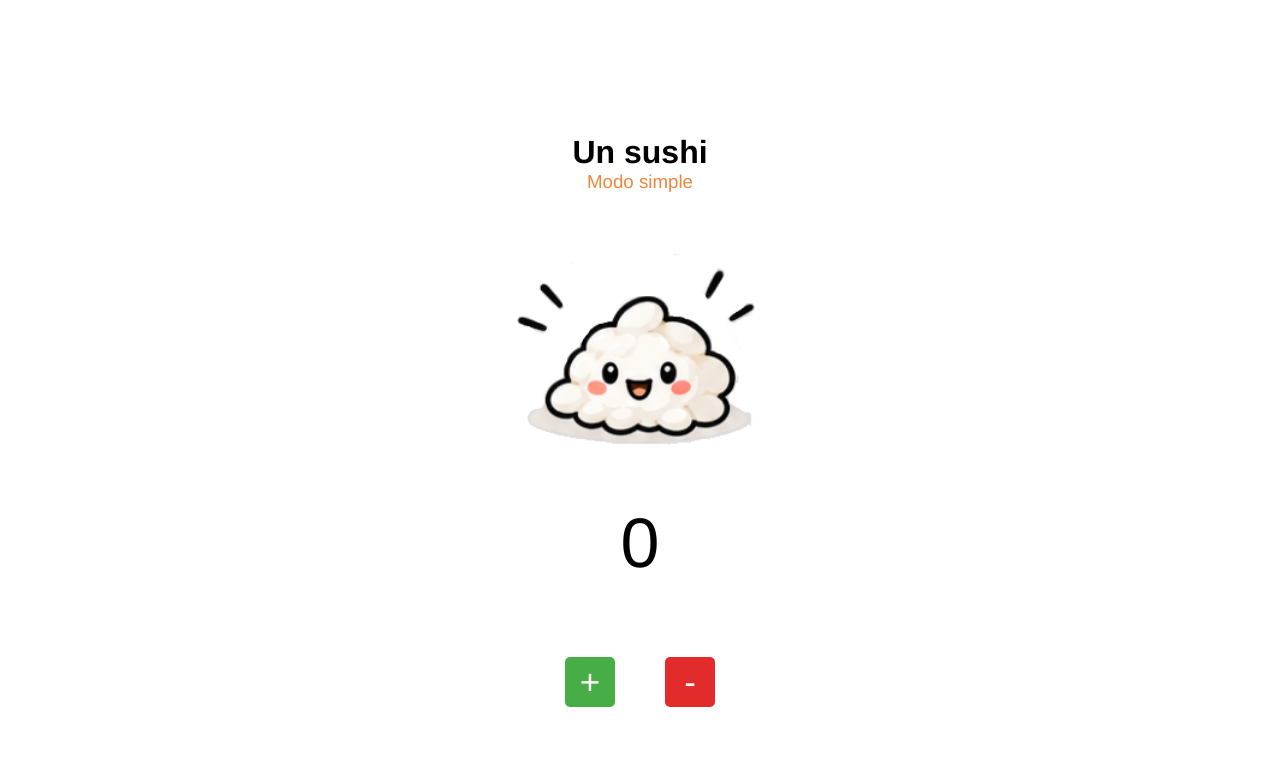
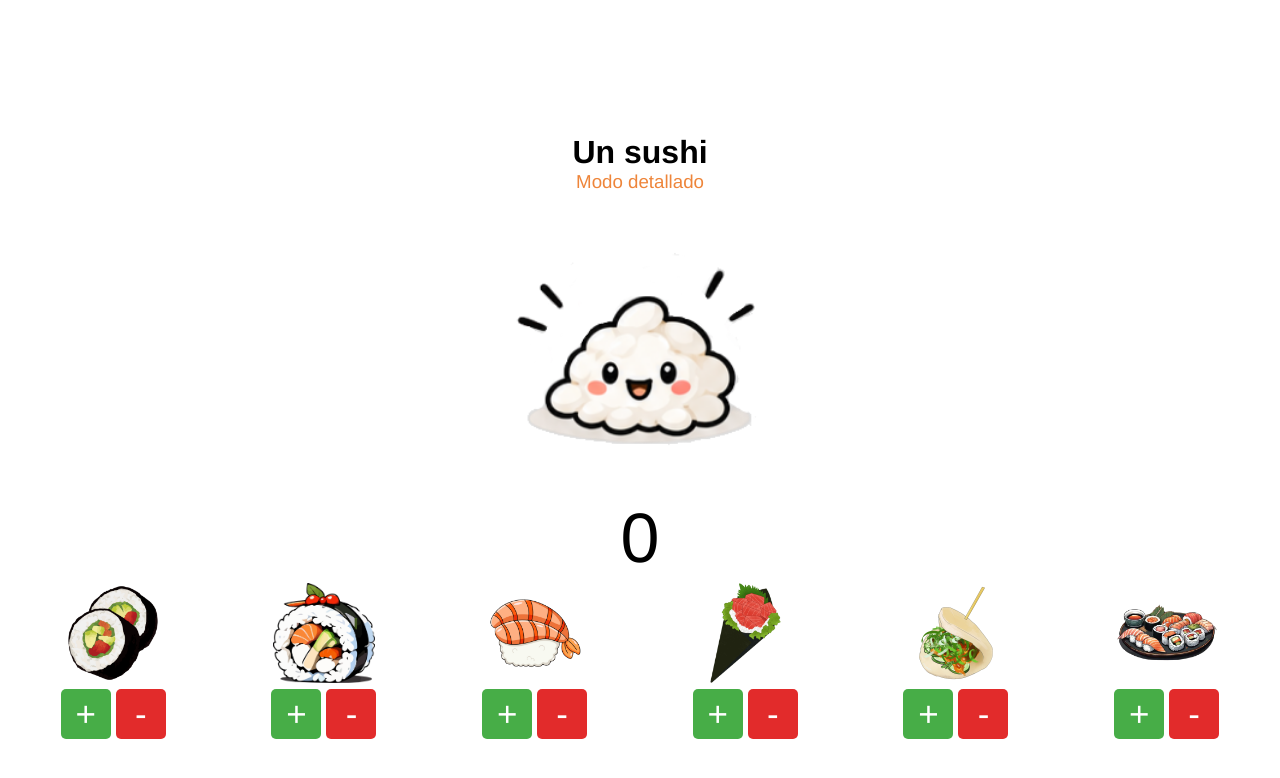
Before and after one commit to jucamgar2/UnSushi, a React (Create React App) app: page /detail in a window 1280 px wide. Shown: the top 778 px of the page. Built offline with nearby package versions, Linux system fonts and the light colour scheme.

Commit message:
ft: detailed counter view

```diff
--- a/package.json
+++ b/package.json
@@ -6,6 +6,7 @@
     "@testing-library/dom": "^10.4.2",
     "react": "^19.3.0",
     "react-dom": "^19.3.0",
+    "react-router": "^7.18.4",
     "react-scripts": "5.0.1",
     "web-vitals": "^2.1.4"
   },
--- /dev/null
+++ b/src/detailedCounter/DetailedCounter.jsx
@@ -0,0 +1,35 @@
+import CounterImage from "../common/CounterImage";
+import SushiOption from "./SushiOption";
+import { useState, useEffect } from "react";
+
+const DetailedCounter = () => {
+    const [count, setCount] = useState(0);
+
+    return <>
+        <header className="simple-counter">
+            <h1>Un sushi</h1>
+        </header>
+
+        <div className="sub-title">
+            <h3>Modo detallado</h3>
+        </div>
+
+        <CounterImage count={count} />
+
+        <div className="counter-container-detail">
+            <p>{count}</p>
+        </div>
+
+        <div className="sushi-options-container">
+            <SushiOption imageSrc={"maki.png"} alt={"Maki"}/>
+            <SushiOption imageSrc={"uramaki.png"} alt={"Uramaki"}/>
+            <SushiOption imageSrc={"niguiri.png"} alt={"Niguiri"}/>
+            <SushiOption imageSrc={"temaki.png"} alt={"Temaki"}/>
+            <SushiOption imageSrc={"bao.png"} alt={"Bao"}/>
+            <SushiOption imageSrc={"other.png"} alt={"Other"}/>
+        </div>
+
+    </>
+}
+
+export default DetailedCounter;
--- /dev/null
+++ b/src/detailedCounter/SushiOption.jsx
@@ -0,0 +1,17 @@
+import AddButton from "../common/AddButton";
+import QuitButton from "../common/QuitButton";
+
+const SushiOption = ({addCallback, quitCallback, imageSrc, alt}) => {
+
+    return <div className="sushi-option">
+        <div className="option-image">
+            <img src={imageSrc} alt={alt}/>
+        </div>
+        <div className="option-button-container">
+            <AddButton callback={addCallback}/>
+            <QuitButton callback={quitCallback}/>
+        </div>
+    </div>;
+}
+
+export default SushiOption;
--- a/src/index.css
+++ b/src/index.css
@@ -68,3 +68,35 @@
 .quit {
     background-color: rgb(226, 43, 43);
 }
+
+.sushi-options-container {
+    display: flex;
+    justify-content: space-around;
+    flex-wrap: wrap;
+}
+
+.sushi-option img {
+    height: 100px;
+}
+
+.option-button-container {
+    padding-top: 5%;
+    display: flex;
+    justify-content: center;
+    gap: 5px
+}
+
+.option-image {
+    display: flex;
+    justify-content: center;
+}
+
+.counter-container-detail {
+    display: flex;
+    justify-content: center;
+    font-size: 70px;
+}
+
+.counter-container-detail p {
+    margin: 5px;
+}
--- a/src/index.js
+++ b/src/index.js
@@ -3,12 +3,17 @@ import ReactDOM from 'react-dom/client';
 import './index.css';
 import reportWebVitals from './reportWebVitals';
 import SimpleCounter from './simpleCounter/SimpleCounter';
+import { BrowserRouter, Routes, Route } from 'react-router';
+import DetailedCounter from './detailedCounter/DetailedCounter';
 
 const root = ReactDOM.createRoot(document.getElementById('root'));
 root.render(
-  <React.StrictMode>
-    <SimpleCounter />
-  </React.StrictMode>
+    <BrowserRouter>
+      <Routes>
+        <Route path="/" element={<SimpleCounter />} />
+        <Route path="/detail" element={<DetailedCounter />} />
+      </Routes>
+    </BrowserRouter>
 );
 
 reportWebVitals();
```
Also changed, not shown: 1 other file (tests, documents, lock files or other folders).
